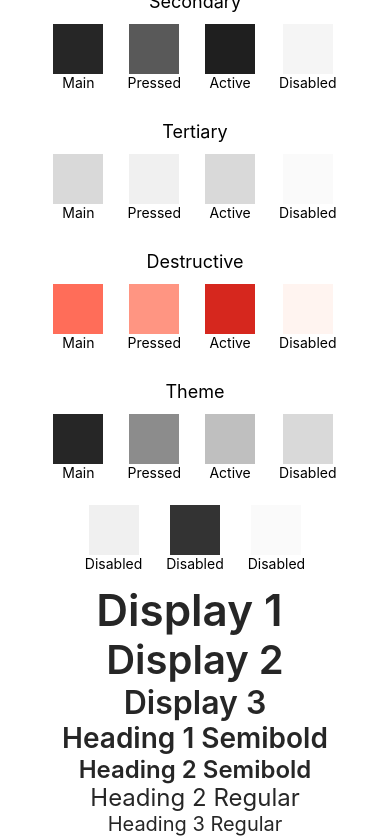
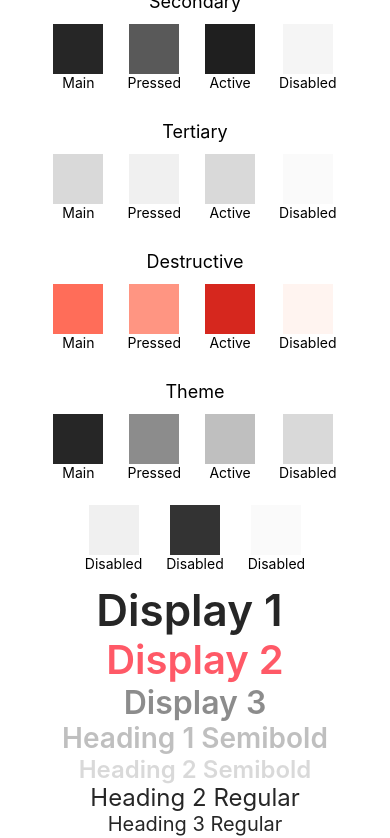
Before and after one commit to diningBuddy/fe, a React Native app: screen / in a window 390 px wide. Shown: the top 838 px of the page. Built offline with nearby package versions, Linux system fonts and the light colour scheme.

Commit message:
style : 폰트 태그에 색상 적용

```diff
--- a/App.tsx
+++ b/App.tsx
@@ -94,10 +94,18 @@ const App: React.FC<Props> = ({ label, onPress, color, ...rest }) => {
         </ColorWrap>
 
         <HeadingSemiBold44>Display 1 </HeadingSemiBold44>
-        <HeadingSemiBold40>Display 2</HeadingSemiBold40>
-        <HeadingSemiBold32>Display 3</HeadingSemiBold32>
-        <HeadingSemiBold28>Heading 1 Semibold</HeadingSemiBold28>
-        <HeadingSemiBold24>Heading 2 Semibold</HeadingSemiBold24>
+        <HeadingSemiBold40 color={theme.color.primary.main}>
+          Display 2
+        </HeadingSemiBold40>
+        <HeadingSemiBold32 color={theme.color.theme.textSecondary}>
+          Display 3
+        </HeadingSemiBold32>
+        <HeadingSemiBold28 color={theme.color.theme.textDisabled}>
+          Heading 1 Semibold
+        </HeadingSemiBold28>
+        <HeadingSemiBold24 color={theme.color.theme.border}>
+          Heading 2 Semibold
+        </HeadingSemiBold24>
         <HeadingRegular24>Heading 2 Regular</HeadingRegular24>
         <HeadingRegular20>Heading 3 Regular</HeadingRegular20>
         <BodySemibold18>Feature SemiBold</BodySemibold18>
--- a/src/common/Typo.tsx
+++ b/src/common/Typo.tsx
@@ -14,10 +14,7 @@ const defaultFontSize = 16;
 
 const BaseText = styled.Text<TypoStyle>`
   margin: ${({ margin = "0" }) => margin};
-  color: ${({ color, theme }) =>
-    color
-      ? theme.color[color as keyof typeof theme.color]
-      : theme.color.theme.textMain};
+  color: ${({ color, theme }) => color || theme.color.theme.textMain};
   font-size: ${({ size, fontSize }) =>
     size ? `${size}px` : fontSize ? `${fontSize}px` : `${defaultFontSize}px`};
   font-weight: ${({ fontWeight }) => fontWeight || 400};
```
